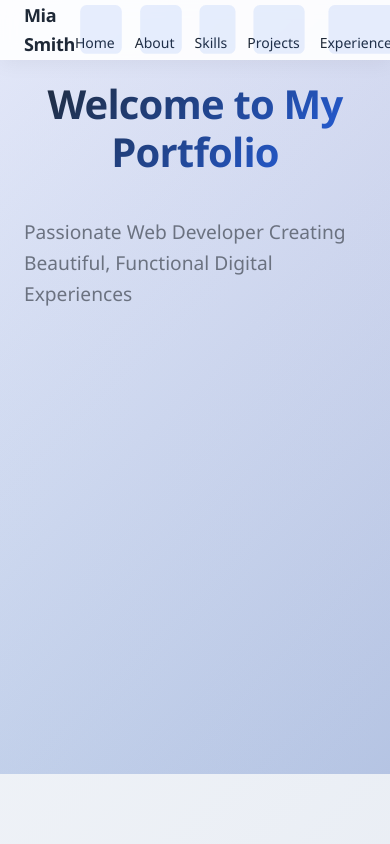
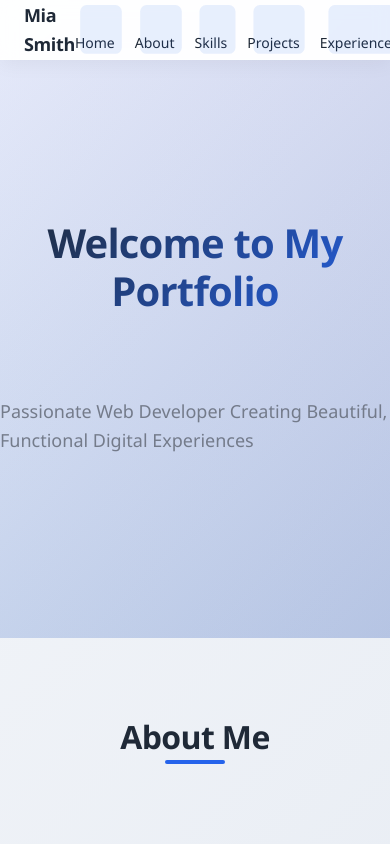
Before and after one commit to miasmith81/mia-smith-luna, a plain HTML site: page index.html in a window 390 px wide. Shown: the top 844 px of the page. Drawn offline with Linux system fonts and the light colour scheme.

Commit message:
Optimize spacing and layout: - Reduce hero section height for better visual balance - Adjust section padding to be more compact - Improve responsive spacing with clamp() - Better vertical rhythm throughout - Account for fixed navbar properly

```diff
--- a/css/styles.css
+++ b/css/styles.css
@@ -239,7 +239,7 @@ main {
    Section Styles
    =================== */
 section {
-    padding: 80px 0;
+    padding: clamp(3rem, 10vh, 5rem) 0;
     width: 100%;
     display: flex;
     flex-direction: column;
@@ -251,12 +251,14 @@ section > .container {
     flex-direction: column;
     align-items: center;
     width: 100%;
+    gap: clamp(2rem, 5vh, 3rem);
 }
 
 .section-header {
     text-align: center;
-    margin-bottom: 3rem;
+    margin-bottom: clamp(2rem, 5vh, 3rem);
     max-width: 800px;
+    position: relative;
 }
 
 .section-header .subtitle {
@@ -332,12 +334,15 @@ p {
    Hero Section
    =================== */
 .hero {
-    min-height: calc(100vh - 70px);
+    min-height: 60vh;
+    padding: clamp(4rem, 15vh, 8rem) 0;
     display: flex;
     align-items: center;
+    justify-content: center;
     background: var(--bg-gradient);
     position: relative;
     overflow: hidden;
+    margin-top: 60px; /* Account for fixed navbar */
 }
 
 .hero::before {
@@ -350,13 +355,20 @@ p {
     background: linear-gradient(45deg, rgba(37, 99, 235, 0.1) 0%, rgba(99, 102, 241, 0.1) 100%);
 }
 
+.hero .container {
+    position: relative;
+    z-index: 1;
+    padding: clamp(2rem, 5vw, 4rem) 0;
+}
+
 .hero-subtitle {
-    font-size: 1.2rem;
+    font-size: var(--font-large);
     color: var(--text-light);
     margin-top: 1rem;
     max-width: 600px;
     margin-left: auto;
     margin-right: auto;
+    opacity: 0.9;
 }
 
 /* ===================
```
